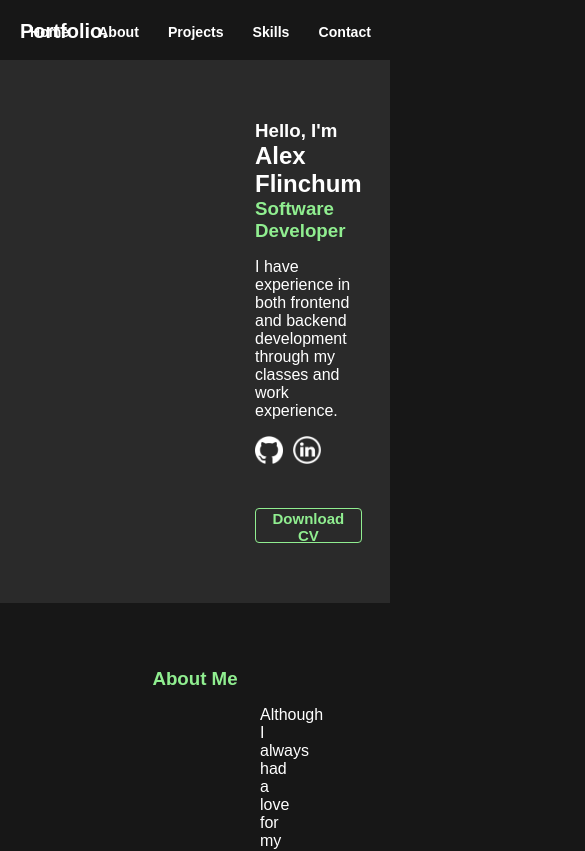
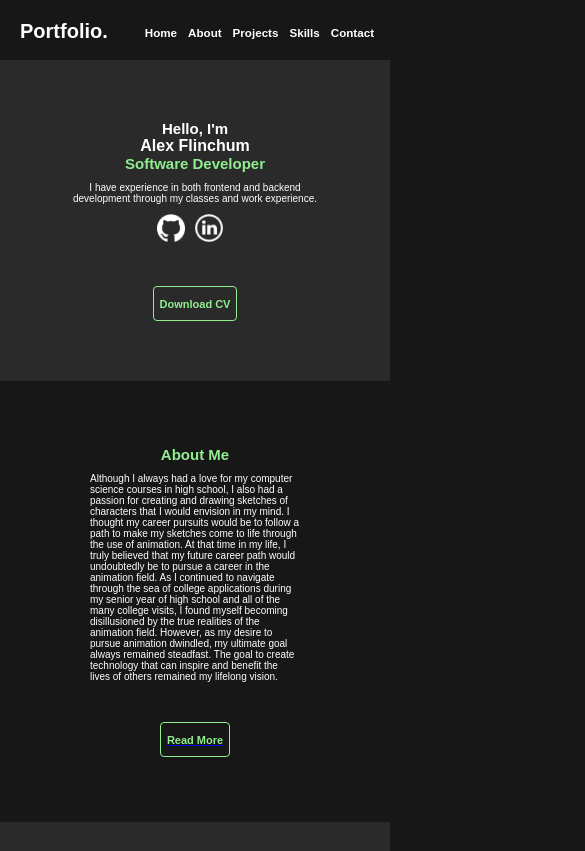
Before and after one commit to acflinch/CS601_TermProject_Flinchum, a React (Create React App) app in the folder term-project/: page / in a window 390 px wide. Shown: the top 851 px of the page, 585 px wide, since content can reach past the window. Built offline with nearby package versions, Linux system fonts and the light colour scheme; the HTML template or start-up script is replaced by a standard one.

Commit message:
started fixing updates to pages when diffrent size screens are displaying

```diff
--- a/term-project/src/css/About.css
+++ b/term-project/src/css/About.css
@@ -13,7 +13,6 @@
     padding: 5px 15px;
     margin-left: 25px;
     margin-right: 25px;
-    display: inline-block;
     text-align: center;
 }
 
@@ -42,3 +41,40 @@
 strong {
     color: lightgreen;
 }
+
+@media (max-width: 900px){
+    .experience-container, .education-container  {
+        display: block;
+    }
+
+    .skills-container, .achievments-container {
+        display: block;
+        justify-content: left;
+        text-align: left;
+        padding-top: 5px;
+        padding-left: 1%;
+    }
+
+    .experience-container p, .education-container p {
+        font-size: 13px;
+    }
+
+    ul {
+        font-size: 10px;
+    }
+
+    .skills-container ul, .achievments-container ul {
+        list-style-type: circle;
+    }
+
+    .color-education, .color-experience {
+        padding-top: 5px;
+        padding-left: 1%;
+    }
+
+    .display-info {
+        padding-left: 2%;
+        text-align: left;
+    }
+
+}
--- a/term-project/src/css/Home.css
+++ b/term-project/src/css/Home.css
@@ -98,3 +98,92 @@ button:hover {
 [class|="color"] {
     color: lightgreen;
 }
+
+@media (max-width: 768px){
+    .introduction .profile {
+        display: none;
+    }
+
+    .introduction {
+        display: block;
+        text-align: center;
+    }
+
+    .git-icon, .linkedin-icon{
+        text-align: center;
+    }
+
+    .resume-download {
+        margin-left: auto;
+        margin-right: auto;
+    }
+}
+
+@media (max-width: 768px){
+    .introduction .profile {
+        display: none;
+    }
+
+    .introduction {
+        display: block;
+        text-align: center;
+    }
+
+    .git-icon, .linkedin-icon{
+        text-align: center;
+    }
+
+    .resume-download {
+        margin-left: auto;
+        margin-right: auto;
+    }
+
+    .introduction {
+        display: block;
+        padding-left: 0px;
+    }
+
+    .intro-container {
+        margin-right: 10px;
+    }
+
+    .about-me {
+        margin-left: 30px;
+        margin-right: 30px;
+    }
+
+}
+
+@media (max-width: 900px){
+
+    p {
+        font-size: 10px;
+    }
+
+    button {
+        font-size: 11px;
+    }
+
+    h2 {
+        font-size: 16px;
+    }
+
+    h3 {
+        font-size: 15px;
+    }
+
+    .profile {
+        float: right;
+        padding: inherit;
+        margin: auto;
+        width: 150px;
+        display: block;
+    }
+}
+
+@media (max-width: 1000px){
+    .about-me {
+        margin-left: 70px;
+        margin-right: 70px;
+    }
+}
--- a/term-project/src/css/Layout.css
+++ b/term-project/src/css/Layout.css
@@ -64,3 +64,44 @@ footer {
     opacity: 50%;
     background: darkgray;
 }
+
+@media (max-width: 768px){
+    .introduction .profile {
+        display: none;
+    }
+
+    .introduction {
+        display: block;
+        text-align: center;
+    }
+
+    .git-icon, .linkedin-icon{
+        text-align: center;
+    }
+
+    .resume-download {
+        margin-left: auto;
+        margin-right: auto;
+    }
+}
+
+@media (max-width: 768px){
+    .nav-bar {
+        list-style-type: none;
+        display: flex;
+        flex-direction: row;
+        float: right;
+        margin: -13px;
+        overflow: hidden;
+        font-size: 14px;
+    }
+
+    li .nav {
+        display: block;
+        color: white;
+        text-align: center;
+        padding-left: 2px;
+        padding-right: 9px;
+        text-decoration: none;
+    }
+}
```
